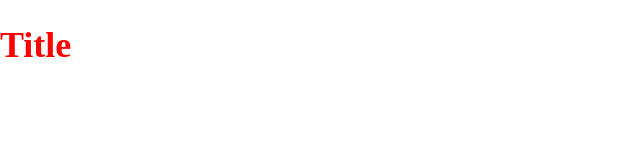
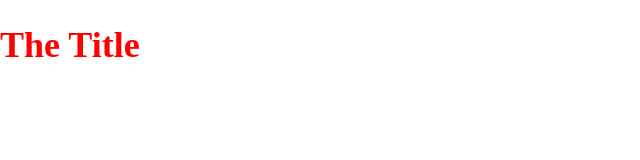
Before and after one commit to poojapal12345/looking, a plain HTML site: page index.html in a window 1280 px wide. Shown: the whole page, without its empty margins (0-640 px from the left). Drawn offline with Linux system fonts and the light colour scheme.

Commit message:
change the title

```diff
--- a/index.html
+++ b/index.html
@@ -7,6 +7,6 @@
     <link rel="stylesheet" href="css/style.css">
 </head>
 <body>
-    <h1> Title</h1>
+    <h1> The Title</h1>
 </body>
 </html>
```
